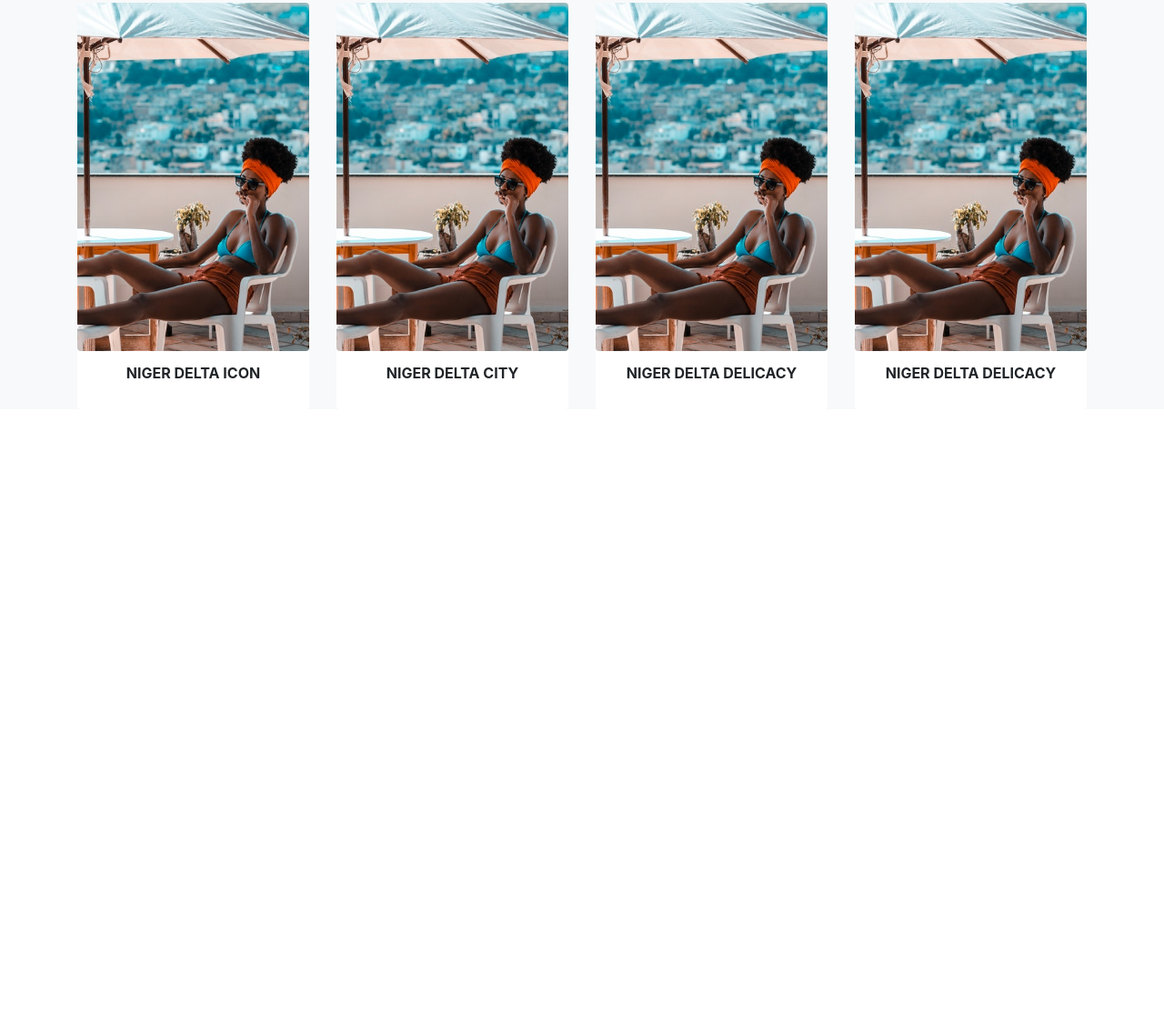
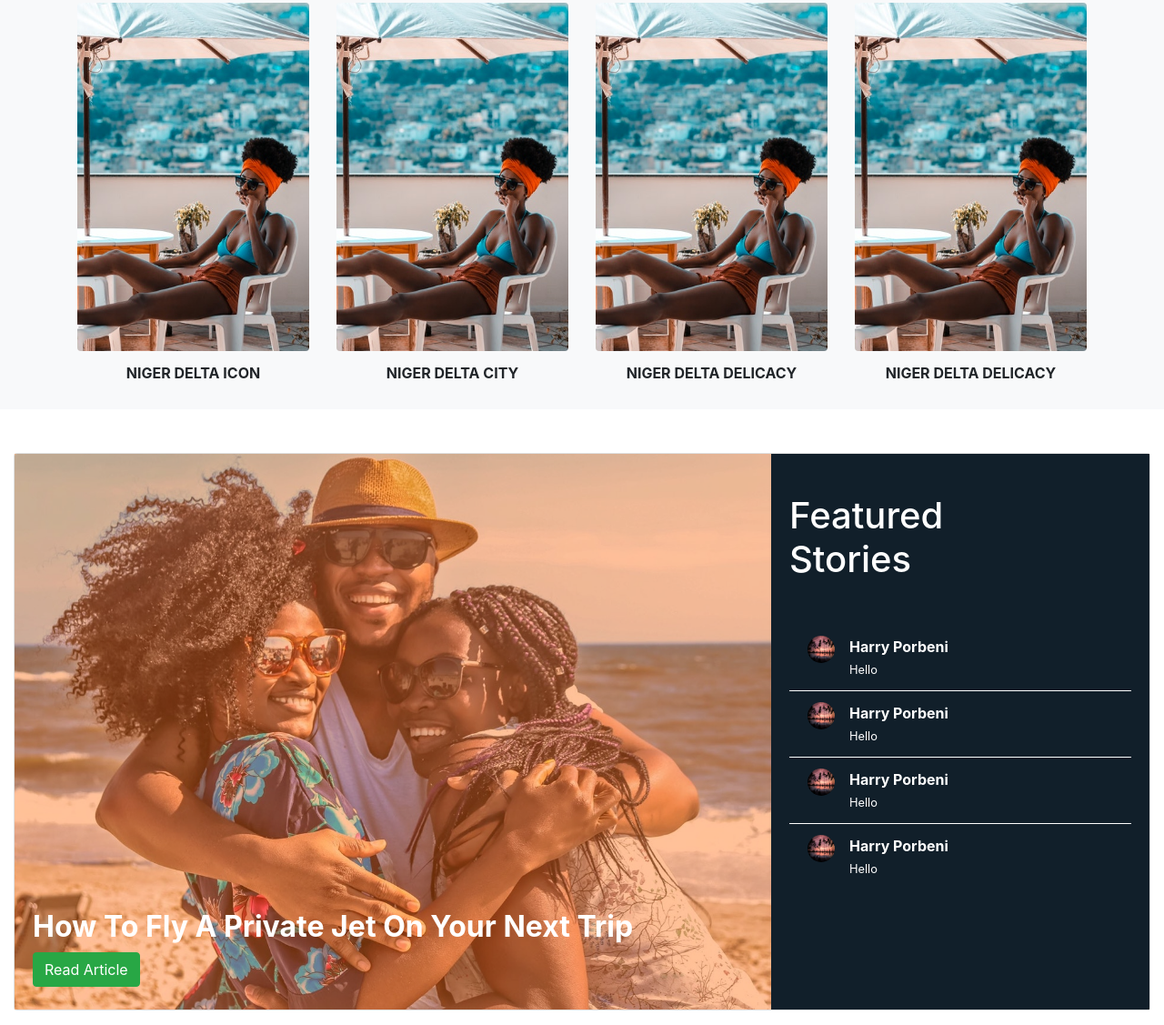
Before and after one commit to celebritydeveloper/UnbridledNG, a plain HTML site: page index.html in a window 1280 px wide. Shown: the part 767-1894 px from the top of the page at 91% size. Before the commit the page ends 1233 px from the top, so only its background shows below. Drawn offline with nearby package versions, Linux system fonts and the light colour scheme.

Commit message:
Designed story section

```diff
--- a/css/style.scss
+++ b/css/style.scss
@@ -26,6 +26,11 @@ html {
     color: $white;
 }
 
+.button-green {
+    background: $green;
+    border: 1px solid $green;
+    color: $white;
+}
 
 .header {
     background: linear-gradient(to bottom, rgba(36, 36, 36, 0.9), rgba(36, 36, 36, 0.6)), url("../img/bg.jpg") no-repeat;
@@ -51,6 +56,10 @@ html {
         color: $orange;
     }
 
+    .card {
+        background: none;
+    }
+
     .card-footer{
         background: none;
         border: none;
@@ -60,3 +69,29 @@ html {
         text-transform: uppercase;
     }
 }
+
+
+.story {
+
+    &-feature {
+        background: rgb(17, 31, 42);
+    }
+
+    .card-img-overlay {
+        background: rgba(255, 102, 0, 0.4);
+    }
+
+    .card-img-overlay-text {
+        bottom: 25px;
+        color: $white;
+        position: absolute;
+
+    }
+
+
+    .list-group-item {
+        background: none;
+        border-bottom-color: $white;
+        color: $white;
+    }
+}
--- a/index.html
+++ b/index.html
@@ -106,6 +106,88 @@
         </div>
       </div>
     </section>
+
+
+    <section class="story mt-5">
+      <div class="container-fluid">
+        <div class="row">
+          <div class="col-md-12">
+            <div class="card mb-3">
+              <div class="row no-gutters">
+                <div class="col-md-8">
+                  <img src="img/story-bg.jpg" class="card-img" alt="...">
+                  <div class="card-img-overlay">
+                    <div class="card-img-overlay-text">
+                      <h5 class="h2 font-weight-bold">How To Fly A Private Jet On Your Next Trip</h5>
+                      <!--<p class="card-text">The state of Utah in the United States is home to lots of beautiful National Parks, & Bryce Canyon National Park ranks as three of the most magnificent & awe inspiring.</p>-->
+                      <a href="#" class="btn btn-success">Read Article</a>
+                    </div>
+                  </div>
+                </div>
+                <div class="col-md-4 story-feature">
+                  <div class="card-body">
+                    <h5 class="h1 text-white pt-4">Featured <br> Stories</h5>
+                    <ul class="list-group list-group-flush mt-5">
+                      <li class="list-group-item">
+                        <div class="row align-content-center">
+                          <div class="col-md-2 col-xm-2">
+                            <img src="img/bg.jpg" class="rounded-circle" width="30" height="30" alt="">
+                          </div>
+                          <div class="col-md-6 col-xm-4 p-0">
+                            <p class="m-0 p-0 font-weight-bold">Harry Porbeni</p>
+                            <small class="m-0 p-0">Hello</small>
+                          </div>
+                        </div>
+                      </li>
+
+                      <li class="list-group-item">
+                        <div class="row align-content-center">
+                          <div class="col-md-2 col-xm-2">
+                            <img src="img/bg.jpg" class="rounded-circle" width="30" height="30" alt="">
+                          </div>
+                          <div class="col-md-6 col-xm-4 p-0">
+                            <p class="m-0 p-0 font-weight-bold">Harry Porbeni</p>
+                            <small class="m-0 p-0">Hello</small>
+                          </div>
+                        </div>
+                      </li>
+
+                      <li class="list-group-item">
+                        <div class="row align-content-center">
+                          <div class="col-md-2 col-xm-2">
+                            <img src="img/bg.jpg" class="rounded-circle" width="30" height="30" alt="">
+                          </div>
+                          <div class="col-md-6 col-xm-4 p-0">
+                            <p class="m-0 p-0 font-weight-bold">Harry Porbeni</p>
+                            <small class="m-0 p-0">Hello</small>
+                          </div>
+                        </div>
+                      </li>
+
+                      <li class="list-group-item">
+                        <div class="row align-content-center">
+                          <div class="col-md-2 col-xm-2">
+                            <img src="img/bg.jpg" class="rounded-circle" width="30" height="30" alt="">
+                          </div>
+                          <div class="col-md-6 col-xm-4 p-0">
+                            <p class="m-0 p-0 font-weight-bold">Harry Porbeni</p>
+                            <small class="m-0 p-0">Hello</small>
+                          </div>
+                        </div>
+                      </li>
+                    </ul>
+                  </div>
+                </div>
+              </div>
+            </div>
+          </div>
+        </div>
+      </div>
+    </section>
+
+
+
+
     <script src="https://code.jquery.com/jquery-3.5.1.slim.min.js" integrity="sha384-DfXdz2htPH0lsSSs5nCTpuj/zy4C+OGpamoFVy38MVBnE+IbbVYUew+OrCXaRkfj" crossorigin="anonymous"></script>
     <script src="https://cdn.jsdelivr.net/npm/popper.js@1.16.0/dist/umd/popper.min.js" integrity="sha384-Q6E9RHvbIyZFJoft+2mJbHaEWldlvI9IOYy5n3zV9zzTtmI3UksdQRVvoxMfooAo" crossorigin="anonymous"></script>
     <script src="https://stackpath.bootstrapcdn.com/bootstrap/4.5.0/js/bootstrap.min.js" integrity="sha384-OgVRvuATP1z7JjHLkuOU7Xw704+h835Lr+6QL9UvYjZE3Ipu6Tp75j7Bh/kR0JKI" crossorigin="anonymous"></script>
```
Also changed, not shown: css/style.css, img/story-bg.jpg (added), 1 other file.
